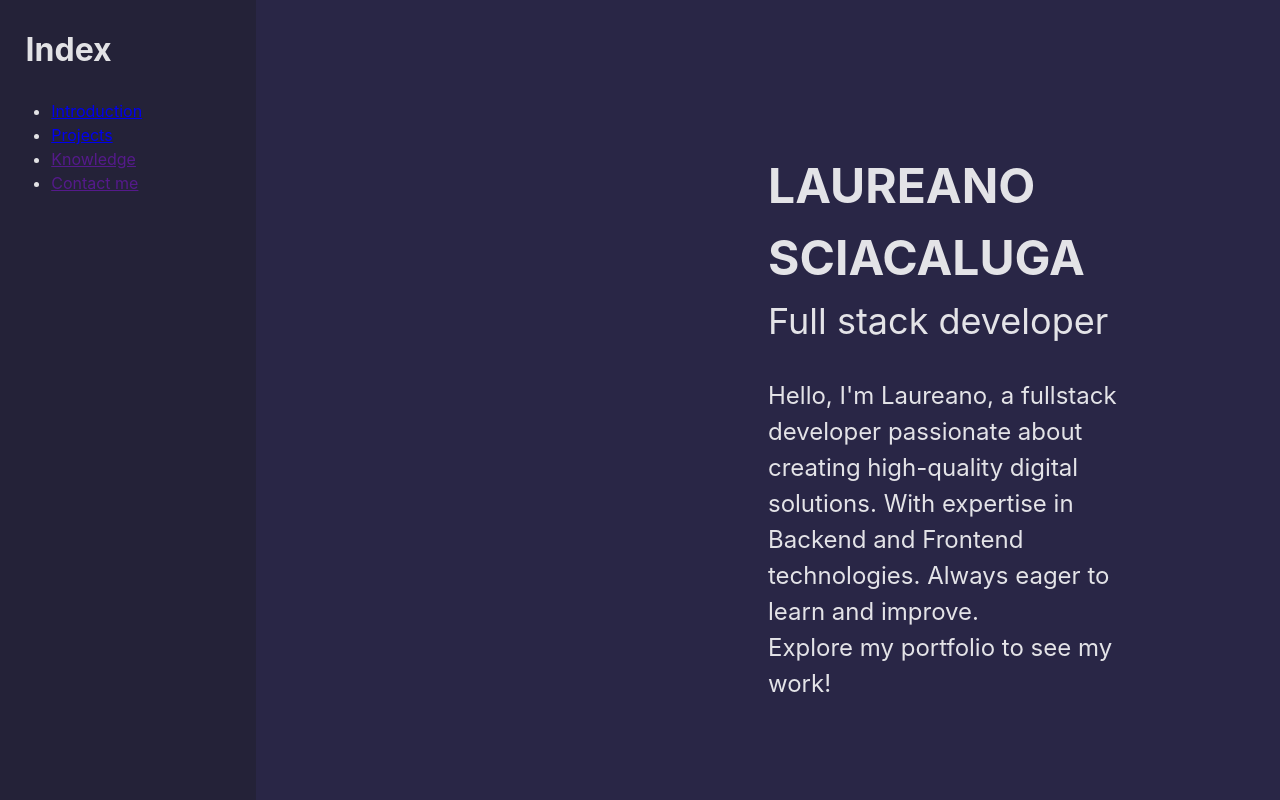
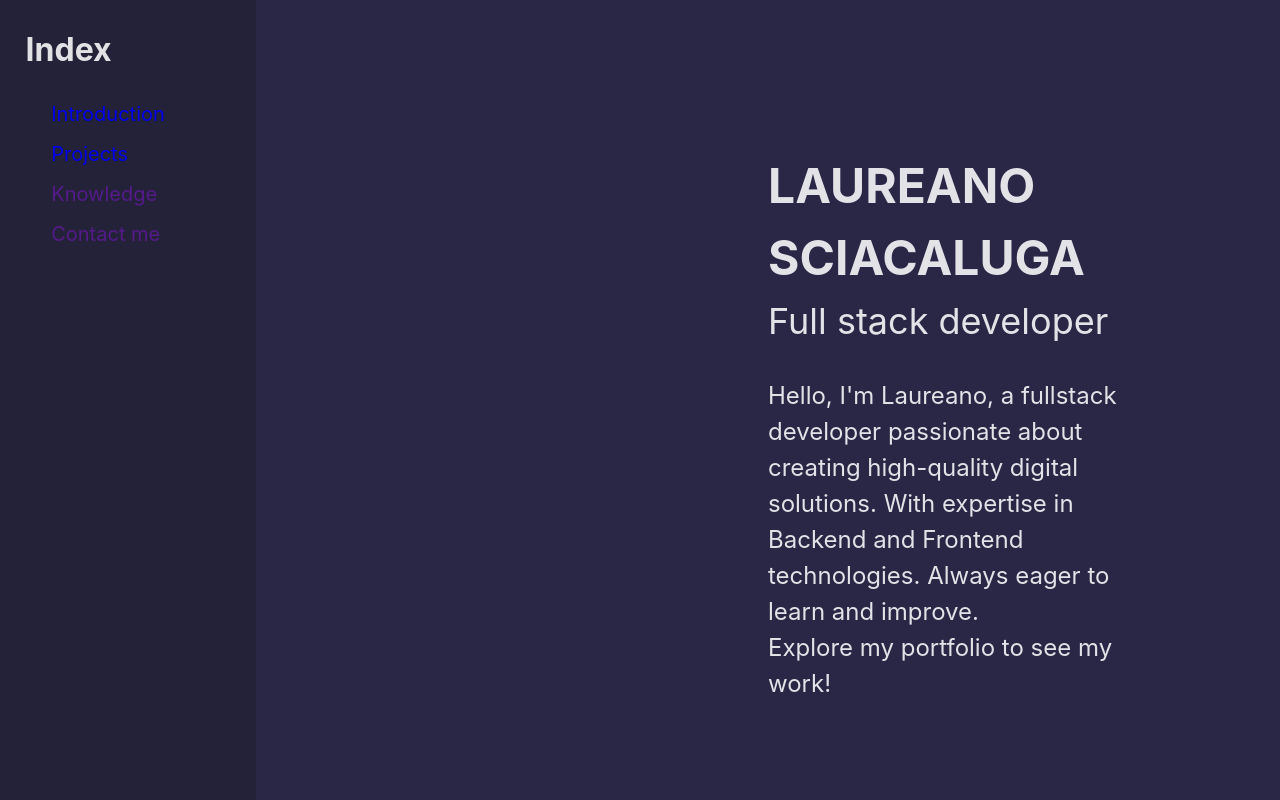
Before and after one commit to Lausciaca/portfolio, a React (Vite) app: page / in a window 1280 px wide. Shown: the top 800 px of the page. Built offline with nearby package versions, Linux system fonts and the light colour scheme.

Commit message:
estilos basicos a los links del tab index

```diff
--- a/src/sections/tab.css
+++ b/src/sections/tab.css
@@ -12,3 +12,11 @@
   .tab ul{
     padding-left: 20%;
   }
+  li {
+    list-style: none;
+    margin-bottom: 10px;
+  }
+  a {
+    text-decoration: none;
+    font-size: 20px;
+  }
```
